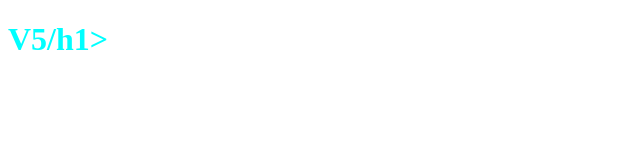
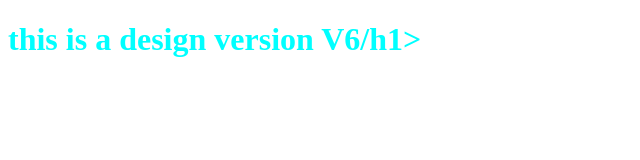
Before and after one commit to NawedEjaz123/myrepo, a plain HTML site: page index.html in a window 1280 px wide. Shown: the whole page, without its empty margins (0-640 px from the left). Drawn offline with Linux system fonts and the light colour scheme.

Commit message:
changed h1

```diff
--- a/index.html
+++ b/index.html
@@ -7,6 +7,6 @@
     <title>Document</title>
 </head>
 <body>
-    <h1>V5/h1>
+    <h1>this is a design version V6/h1>
 </body>
 </html>
```
